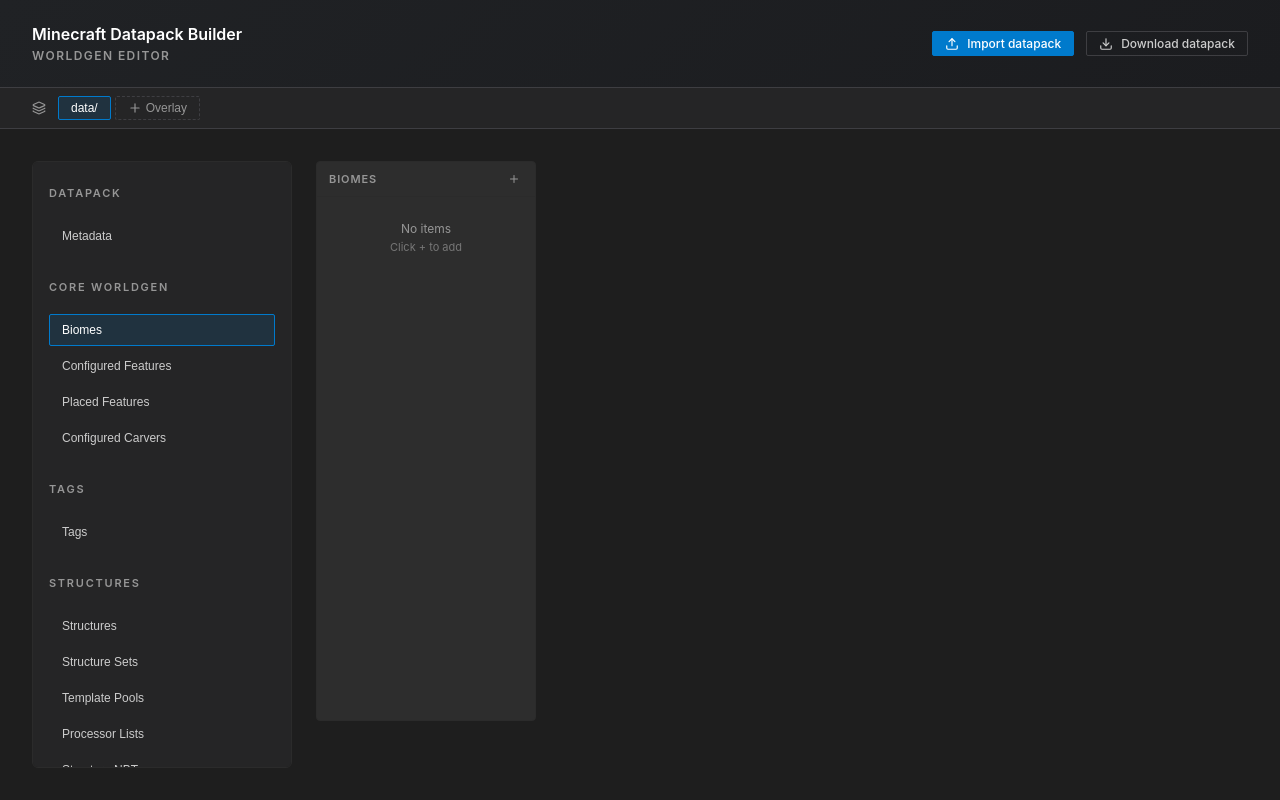
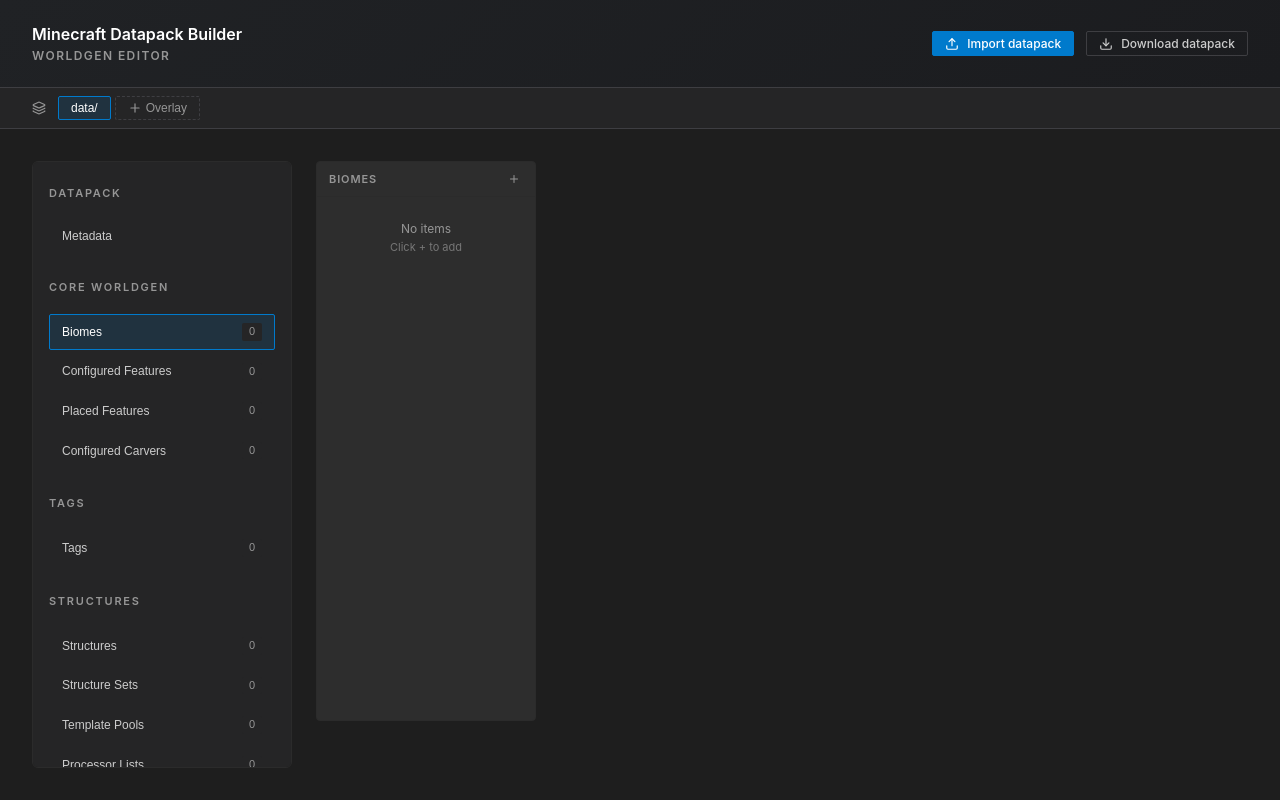
Before and after one commit to hstin-de/datapack, a React (Vite) app: page / in a window 1280 px wide. Built offline with nearby package versions, Linux system fonts and the light colour scheme.

Commit message:
feat: Display item counts in navigation and always show the remove button in MasterDetailLayout.

```diff
--- a/src/App.css
+++ b/src/App.css
@@ -215,6 +215,21 @@
   cursor: pointer;
   font-size: var(--ui-text-sm);
   transition: background 150ms ease, border 150ms ease, color 150ms ease;
+  display: flex;
+  justify-content: space-between;
+  align-items: center;
+  gap: var(--ui-space-2);
+}
+
+.app__nav-item-count {
+  font-size: var(--ui-text-xs);
+  color: var(--ui-text-muted);
+  background: var(--ui-bg-elevated);
+  padding: 0 6px;
+  border-radius: var(--ui-radius-sm);
+  min-width: 20px;
+  text-align: center;
+  line-height: 1.6;
 }
 
 .app__nav-item:hover {
--- a/src/App.jsx
+++ b/src/App.jsx
@@ -1233,6 +1233,9 @@ export default function App() {
                     onClick={() => setActiveEditor(item.id)}
                   >
                     {item.label}
+                    {item.id !== 'metadata' && item.id !== 'passthrough' && (
+                      <span className="app__nav-item-count">{(currentLayer[item.id] || []).length}</span>
+                    )}
                   </button>
                 ))}
               </div>
--- a/src/ui/components/MasterDetailLayout.jsx
+++ b/src/ui/components/MasterDetailLayout.jsx
@@ -78,7 +78,7 @@ export function MasterDetailLayout({
                                 <span className="ui-master-detail__item-label">
                                     {renderItem(item)}
                                 </span>
-                                {onRemove && items.length > 1 && (
+                                {onRemove && (
                                     <button
                                         className="ui-master-detail__item-remove"
                                         onClick={(e) => { e.stopPropagation(); onRemove(idx); }}
```
